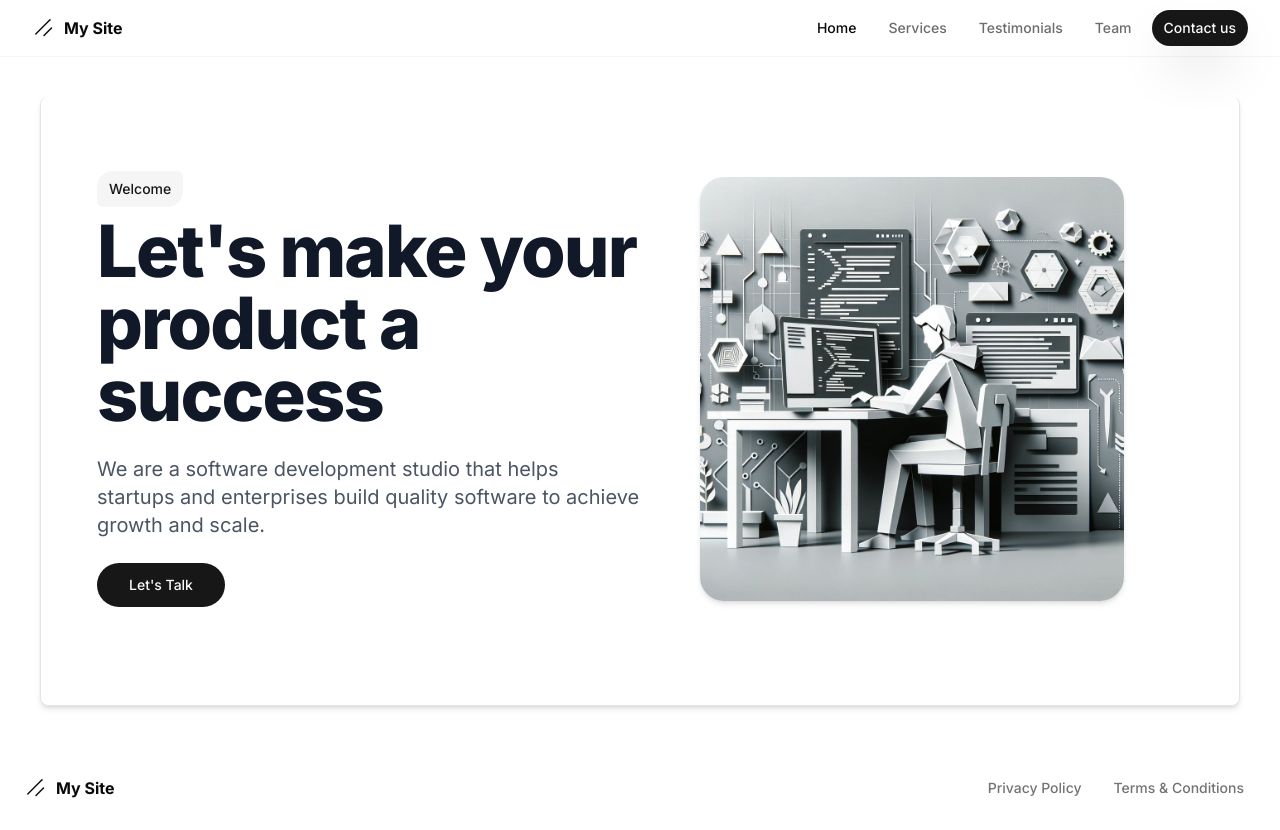
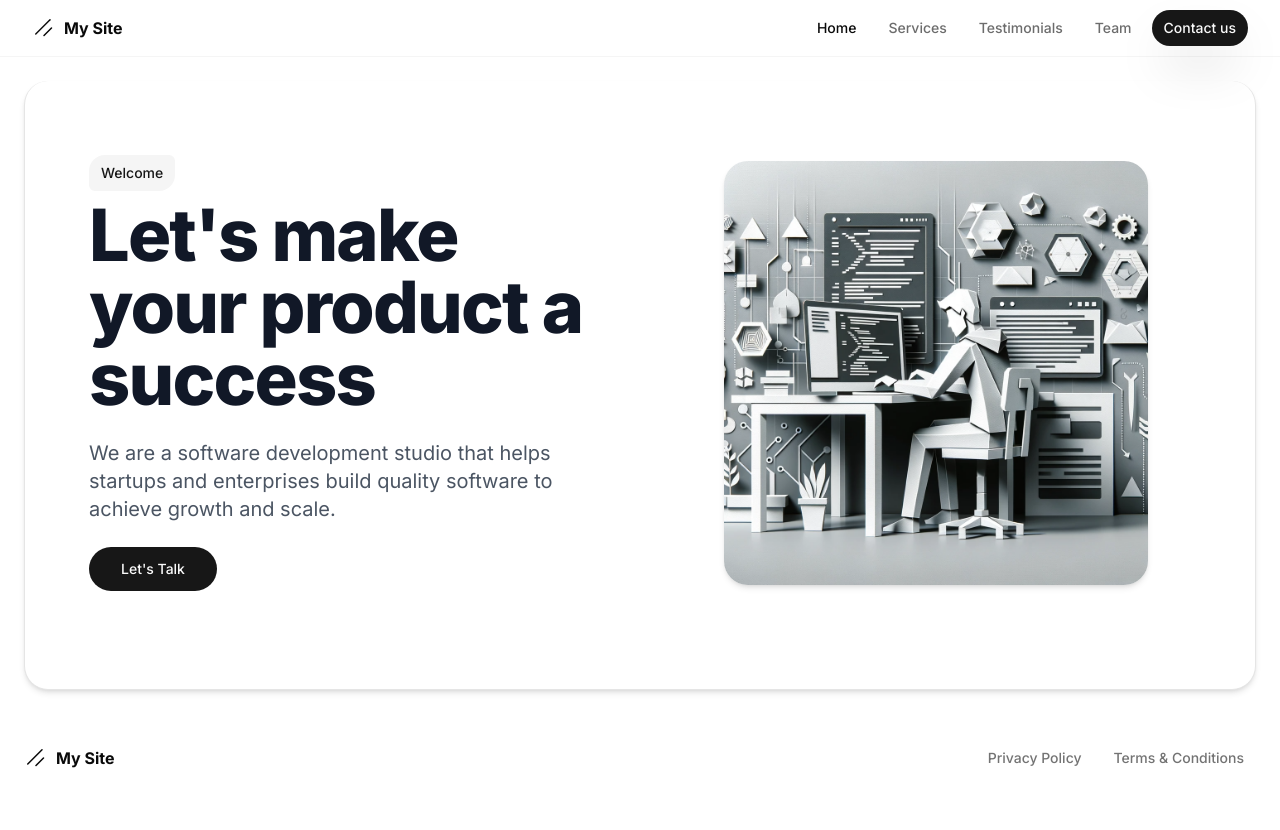
Before and after one commit to luiscarbonel1991/carboit, a Next.js app: page / in a window 1280 px wide. After the commit the page ends 800 px from the top, so only its background shows below. Built offline with nearby package versions, Linux system fonts and the light colour scheme.

Commit message:
Update hero card

```diff
--- a/app/(marketing)/_components/hero.tsx
+++ b/app/(marketing)/_components/hero.tsx
@@ -42,7 +42,7 @@ export const Hero = () => {
             </aside>
         </main>*/
 
-        <Card className="mx-auto max-w-7xl sm:px-6 md:px-8 py-14 md:m-10 sm:m-1 shadow-md border-t-0">
+        <Card className="mx-auto max-w-7xl py-14 md:m-6 sm:m-1 shadow-md border-t-0 rounded-3xl">
             <CardContent>
                 <div className="grid lg:grid-cols-2 place-items-center">
                     <picture className="py-6 md:order-1 hidden md:block">
@@ -54,7 +54,7 @@ export const Hero = () => {
                             className="rounded-3xl shadow-md"
                         />
                     </picture>
-                    <aside>
+                    <aside className="px-4 md:px-10">
                         <Button variant="secondary" className="mb-2 rounded-tl-2xl rounded-br-2xl"
                                 size="sm">
                             Welcome
```
